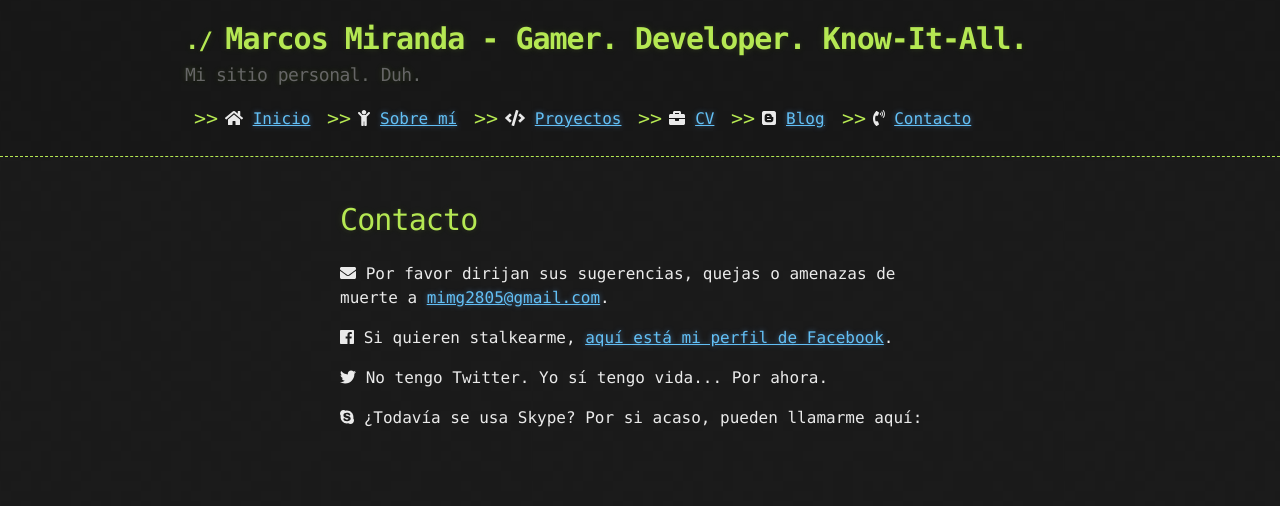
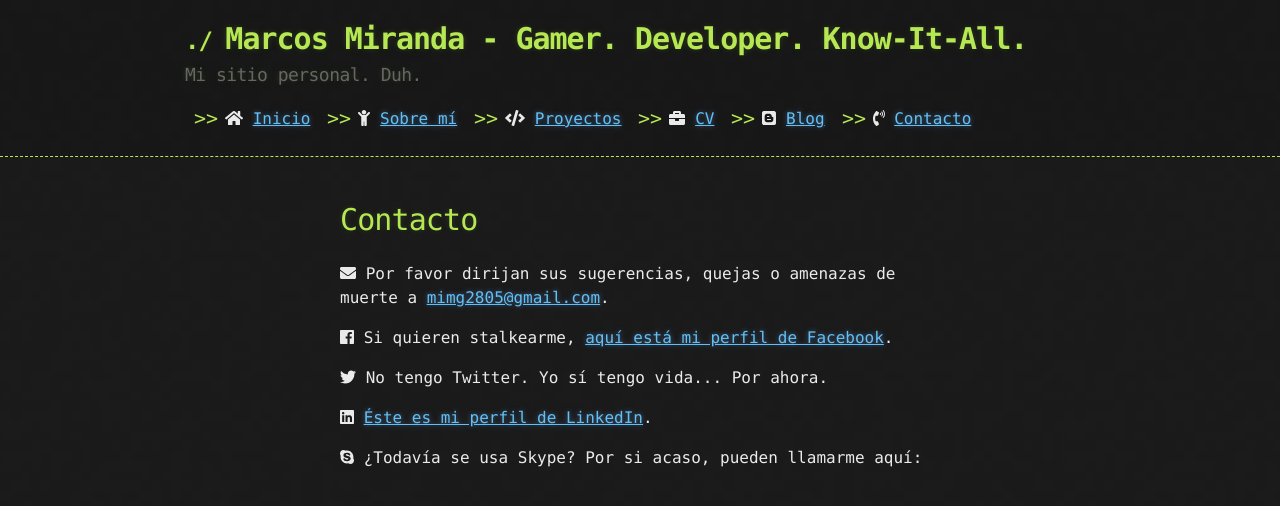
Before and after one commit to mimg2805/mimg2805.github.io, a Jekyll site: the page built from contact/index.html, in a window 1280 px wide. Shown: the top 506 px of the page. Built offline with Jekyll 4.4.1, drawn with Linux system fonts in a browser that asks for light colours; nearby versions of some CDN libraries.

Commit message:
Added LinkedIn link

```diff
--- a/contact/index.html
+++ b/contact/index.html
@@ -19,9 +19,12 @@ title: Contacto
         No tengo Twitter. Yo sí tengo vida... Por ahora.
     </p>
     <p>
+        <i class="fab fa-linkedin"></i>
+        <a href="https://linkedin.com/in/mimg2805/">Éste es mi perfil de LinkedIn</a>.
+    </p>
+    <p>
         <i class="fab fa-skype"></i>
         ¿Todavía se usa Skype? Por si acaso, pueden llamarme aquí:
-    </p>
         <script type="text/javascript" src="https://secure.skypeassets.com/i/scom/js/skype-uri.js"></script>
         <div id="SkypeButton_Call_mimg2805_1">
             <script type="text/javascript">
@@ -32,4 +35,6 @@ title: Contacto
                 });
             </script>
         </div>
+    </p>
+
 </div><!-- /.blurb -->
```
Lines whose indentation alone changed are shown as unchanged.
